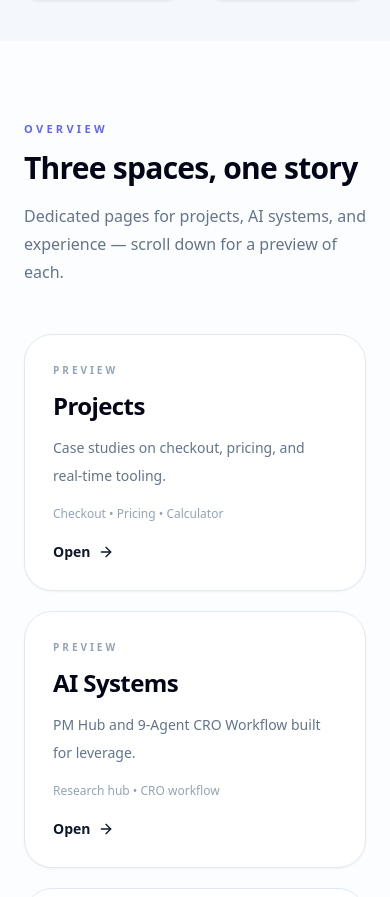
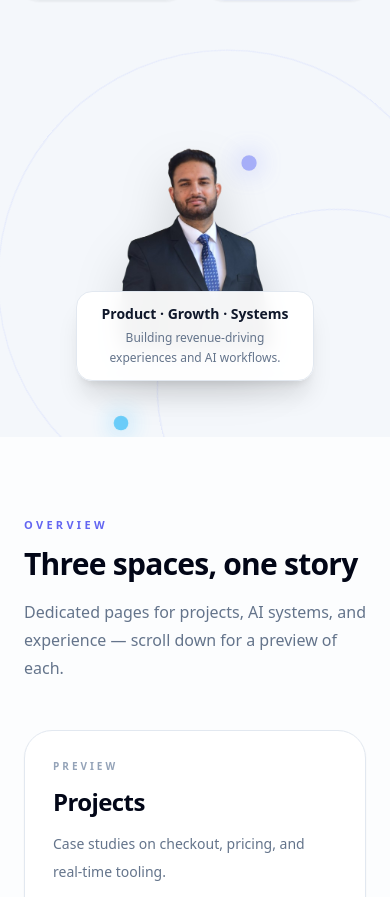
Before and after one commit to aruneshk30/Website, a Next.js app: page / in a window 390 px wide. Shown: the part 927-1824 px from the top of the page. Built offline with nearby package versions, Linux system fonts and the light colour scheme.

Commit message:
Update page.tsx

```diff
--- a/app/page.tsx
+++ b/app/page.tsx
@@ -269,8 +269,8 @@ export default function HomePage() {
             </div>
 
             {/* Right — profile image with rings */}
-            <div className="relative hidden lg:flex justify-center">
-              <div className="relative flex h-[520px] w-[460px] items-center justify-center">
+            <div className="relative flex justify-center mt-10 lg:mt-0">
+              <div className="relative flex h-[300px] w-[280px] items-center justify-center md:h-[420px] md:w-[360px] lg:h-[520px] lg:w-[460px]">
                 {/* Rings */}
                 {[
                   { size: 360, dur: "32s", dir: "normal" },
@@ -315,7 +315,7 @@ export default function HomePage() {
                 width={400}
                 height={460}
                 priority
-                 className="h-auto w-52 md:w-[400px] rounded-3xl object-contain drop-shadow-2xl"
+                className="h-auto w-44 md:w-64 lg:w-[400px] rounded-3xl object-contain drop-shadow-2xl"
               />
                  </div>
 
```
Lines whose indentation alone changed are shown as unchanged.
